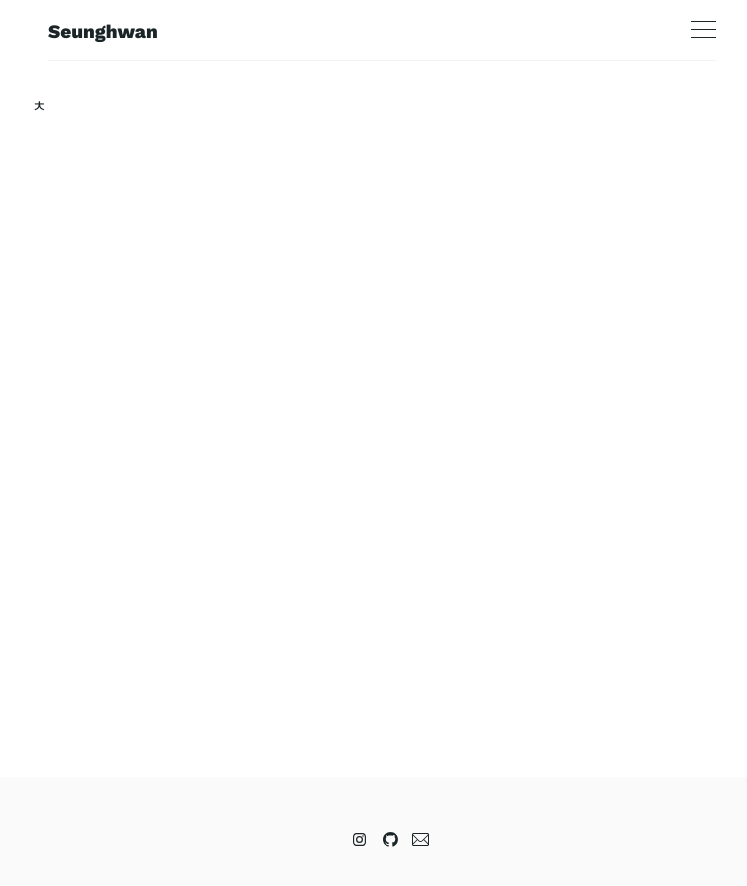
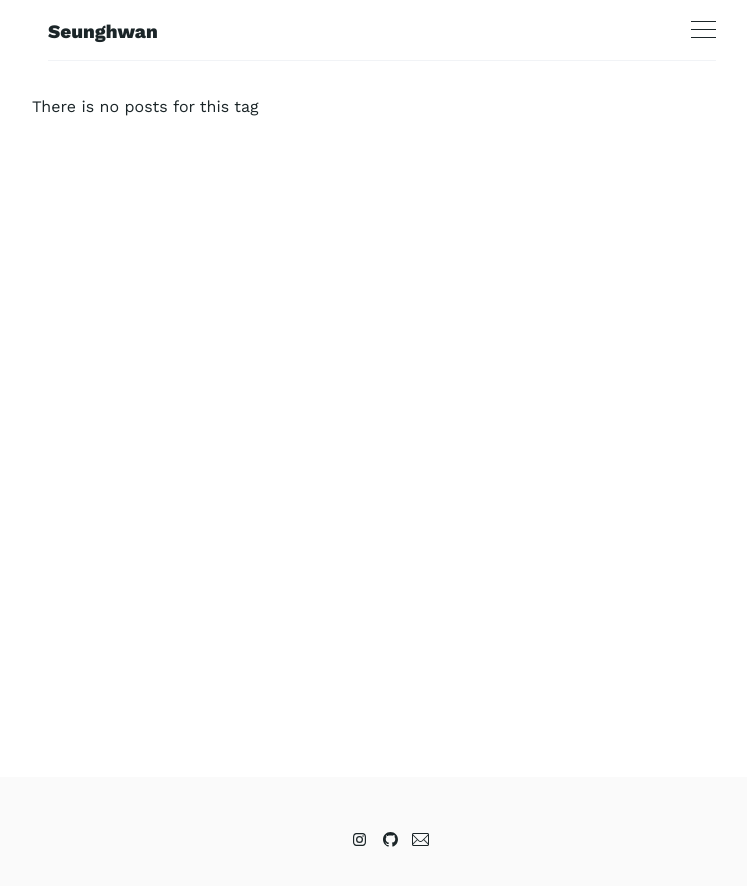
Before and after one commit to tjrichard/tjrichard.github.io, a Jekyll site: the page built from tag/data.html, in a window 1280 px wide. Shown: the top 886 px of the page, without its empty margins (258-1005 px from the left). Built offline with Jekyll 4.4.1, drawn with Linux system fonts in a browser that asks for light colours.

Commit message:
Update tag_page.html

```diff
--- a/_layouts/tag_page.html
+++ b/_layouts/tag_page.html
@@ -26,12 +26,8 @@ layout: default
 -->
 <div class='o-wrapper'>
   <div class='o-grid'>
-  {% for tag in site.tags %}
-    {% assign t = page.tag | first %}
-    {% assign posts = page.tag | last %}
-
-    {% for post in posts %}
-      {% if post.tags contains t %}
+  {% if site.tags[page.tag] %}
+    {% for post in site.tags[page.tag] %}
         <div class='o-grid__col'>
           <a href='{{ post.url | prepend: site.baseurl }}' class='c-post-card {% if forloop.first == true %} c-post-card--first {% endif %} {% if forloop.last == true %} c-post-card--last {% endif %}'>
             <h3 class='c-post-card__title'>{{ post.title }}</h3>
@@ -48,9 +44,9 @@ layout: default
           </a>
 
         </div>
-      {% endif %}
     {% endfor %}
-
-  {% endfor %}ㅊ
+  {% else %}
+        <p>There is no posts for this tag</p>
+  {% endif %}
   </div>
 </div>
```
